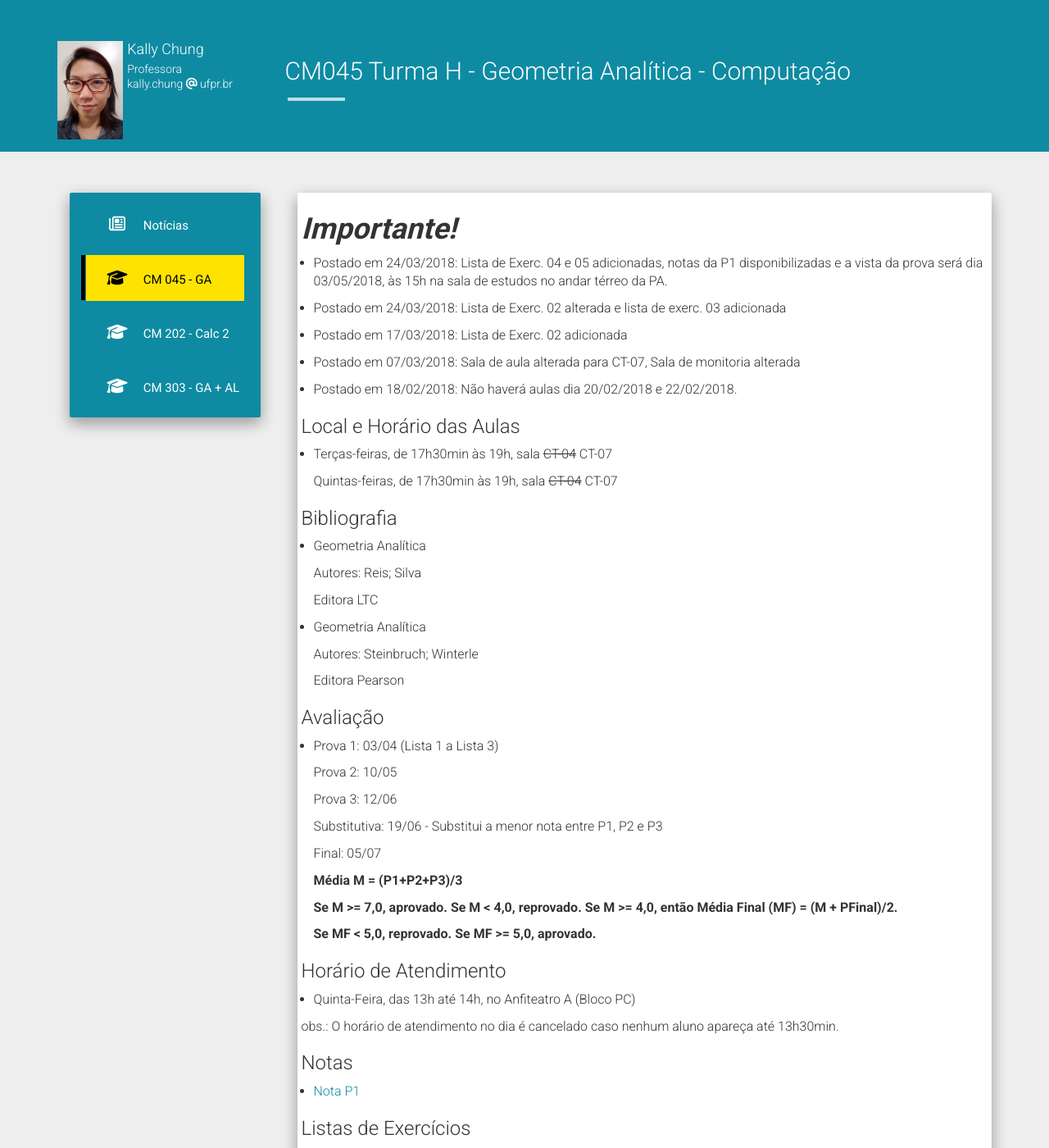
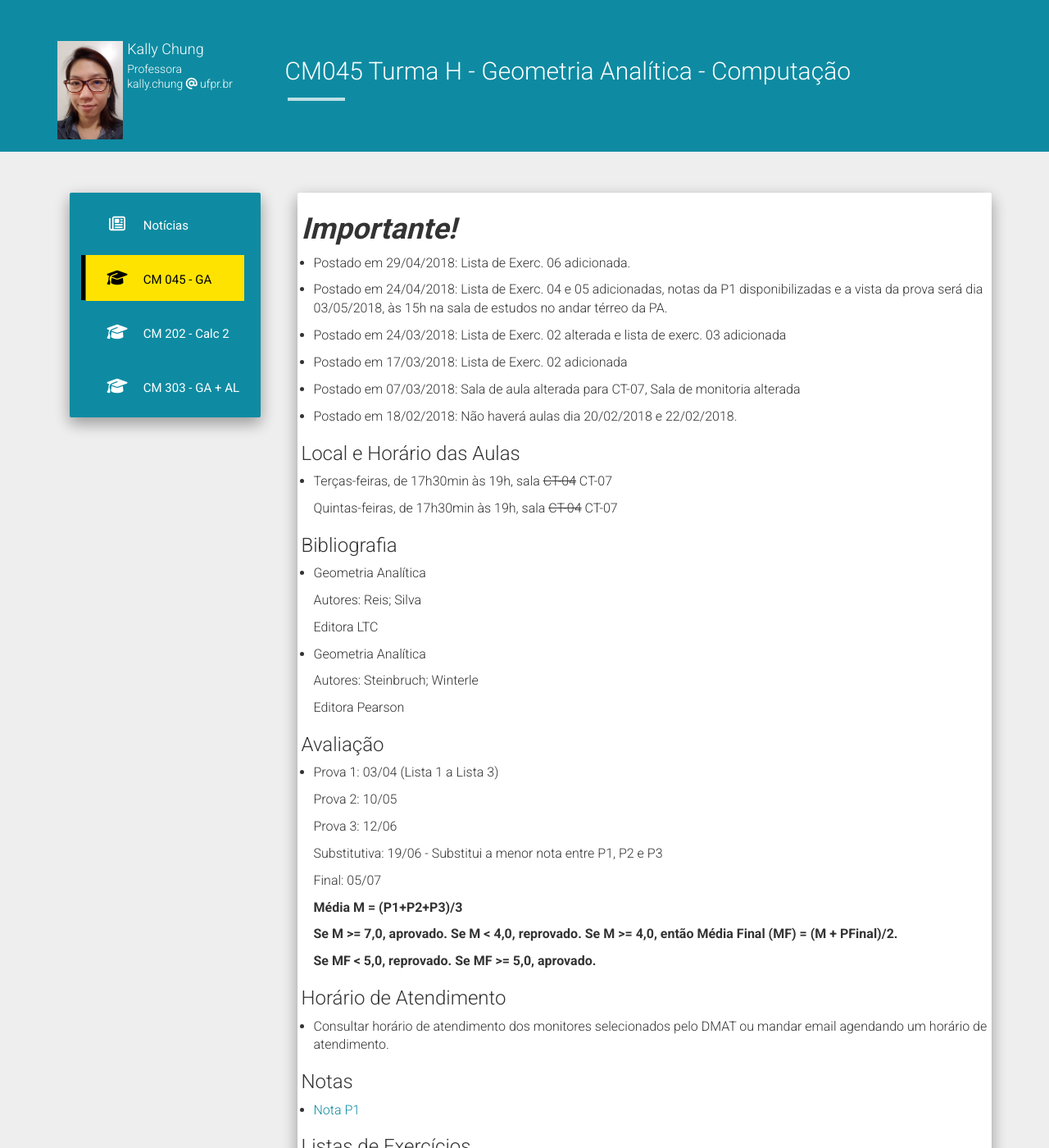
Before and after one commit to chunggnuhc/chunggnuhc.github.io, a Jekyll site: the page built from CM045-GA-1sem2018.md, in a window 1280 px wide and 1400 px high. Shown: the whole window at 82% size. Built offline with Jekyll 4.4.1, drawn with Linux system fonts in a browser that asks for light colours; nearby versions of some CDN libraries.

Commit message:
Update CM045 - horarioAtend

```diff
--- a/CM045-GA-1sem2018.md
+++ b/CM045-GA-1sem2018.md
@@ -4,7 +4,9 @@
 permalink: /CM045-GA-1sem2018/
 ---
 <h1><b><i>Importante!</i></b></h1>
-- Postado em 24/03/2018: Lista de Exerc. 04 e 05 adicionadas, notas da P1 disponibilizadas e a vista da prova será dia 03/05/2018, às 15h na sala de estudos no andar térreo da PA.
+- Postado em 29/04/2018: Lista de Exerc. 06 adicionada.
+
+- Postado em 24/04/2018: Lista de Exerc. 04 e 05 adicionadas, notas da P1 disponibilizadas e a vista da prova será dia 03/05/2018, às 15h na sala de estudos no andar térreo da PA.
 
 - Postado em 24/03/2018: Lista de Exerc. 02 alterada e lista de exerc. 03 adicionada
 
@@ -55,9 +57,7 @@
 
 <h3>Horário de Atendimento</h3>
 
-- Quinta-Feira, das 13h até 14h, no Anfiteatro A (Bloco PC)
-
-obs.: O horário de atendimento no dia é cancelado caso nenhum aluno apareça até 13h30min.
+- Consultar horário de atendimento dos monitores selecionados pelo DMAT ou mandar email agendando um horário de atendimento.
 
 <h3>Notas</h3>
 
```
